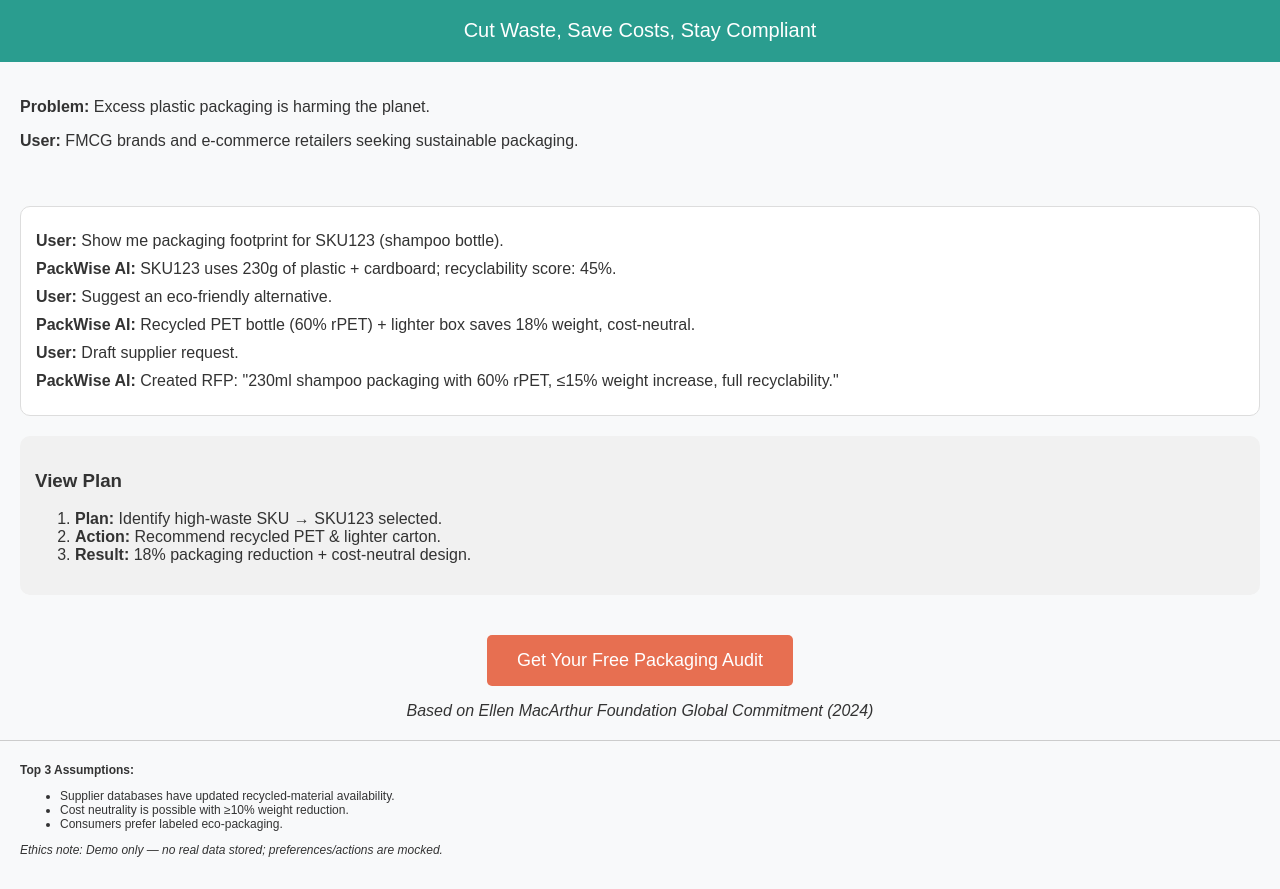
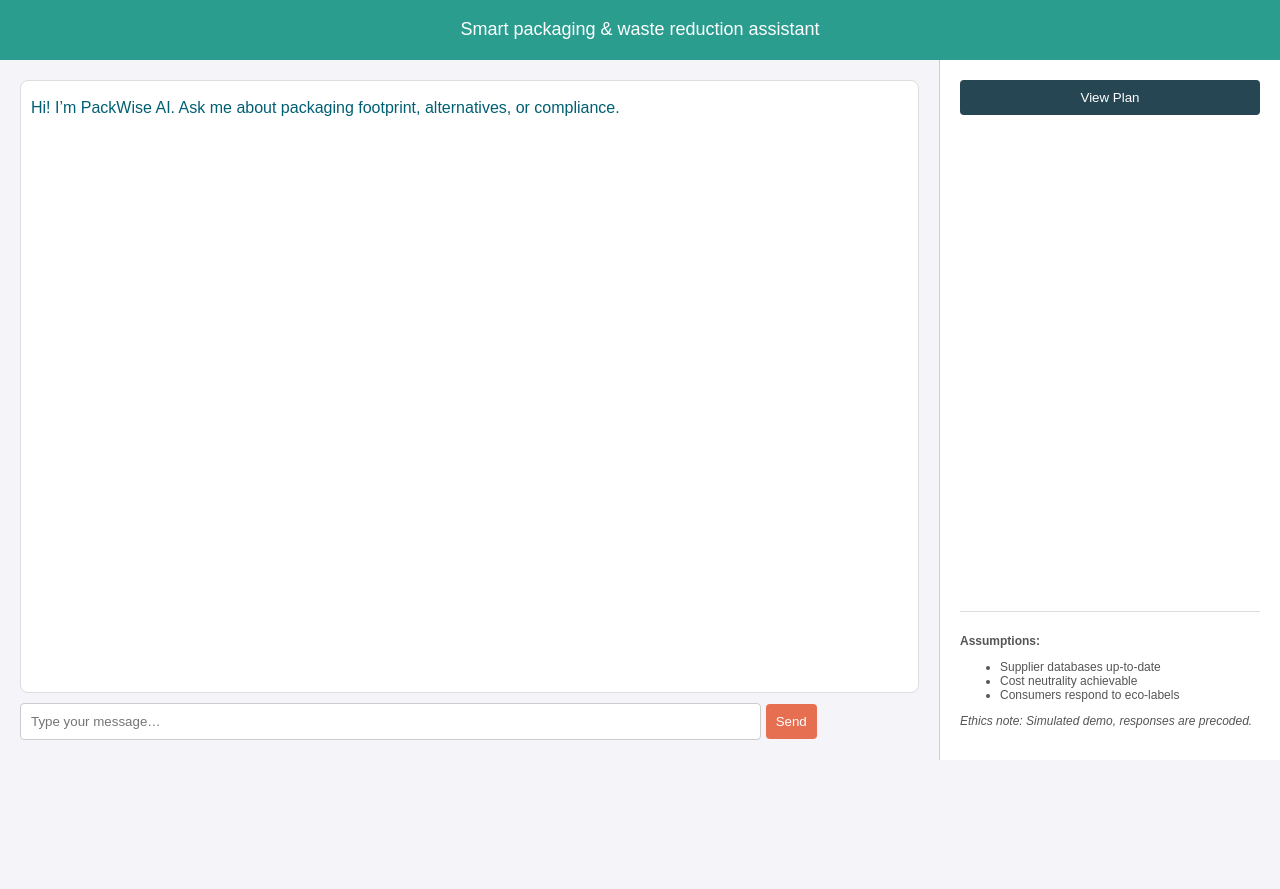
Before and after one commit to shubhamsinghchauhan23-del/Packwise--Chatbot, a plain HTML site: page index.html in a window 1280 px wide. Shown: the part 81-970 px from the top of the page. After the commit the page ends 841 px from the top, so only its background shows below. Drawn offline with Linux system fonts and the light colour scheme.

Commit message:
Add files via upload

```diff
--- a/index.html
+++ b/index.html
@@ -2,64 +2,104 @@
 <html lang="en">
 <head>
   <meta charset="UTF-8">
-  <title>PackWise AI – Smart Packaging Waste Reduction</title>
+  <title>PackWise AI Chatbot</title>
   <style>
-    body { font-family: Arial, sans-serif; background:#f8f9fa; color:#333; margin:0; padding:0;}
+    body { font-family: Arial, sans-serif; background:#f4f4f9; margin:0; padding:0;}
     .header {background:#2a9d8f; color:white; padding:20px; text-align:center;}
-    .tagline {font-size:20px; margin-top:5px;}
-    .section {padding:20px;}
-    .chat-box {background:white; border:1px solid #ddd; border-radius:10px; padding:15px; margin-bottom:20px;}
-    .chat-turn {margin:10px 0;}
-    .agent-panel {background:#f1f1f1; border-radius:10px; padding:15px;}
-    .cta {text-align:center; margin-top:20px;}
-    .cta button {background:#e76f51; color:white; border:none; padding:15px 30px; font-size:18px; border-radius:5px; cursor:pointer;}
-    .assumptions {font-size:12px; margin-top:20px; border-top:1px solid #ccc; padding-top:10px;}
+    .tagline {font-size:18px; margin-top:5px;}
+    .container {display:flex; flex-direction: row; height: calc(100vh - 100px);}
+    .chat-area {flex:1; padding:20px; display:flex; flex-direction:column; justify-content: space-between;}
+    .messages {overflow-y:auto; flex:1; border:1px solid #ddd; background:white; border-radius:8px; padding:10px;}
+    .message {margin:8px 0;}
+    .message.user {text-align:right; color:#333;}
+    .message.bot {text-align:left; color:#005f73;}
+    .input-area {margin-top:10px;}
+    .input-area input {width:80%; padding:10px; border:1px solid #ccc; border-radius:4px;}
+    .input-area button {padding:10px; background:#e76f51; color:white; border:none; border-radius:4px; cursor:pointer;}
+    .panel {width:300px; background:#fff; border-left:1px solid #ccc; padding:20px; display:flex; flex-direction: column;}
+    .plan-toggle {background:#264653; color:white; padding:10px; border:none; border-radius:4px; cursor:pointer; margin-bottom:10px;}
+    .steps {display:none; margin-top:10px; }
+    .steps ol {padding-left:20px;}
+    .assumptions {margin-top:auto; font-size:12px; color:#555; border-top:1px solid #ddd; padding-top:10px;}
   </style>
 </head>
 <body>
   <div class="header">
     <h1>PackWise AI</h1>
-    <div class="tagline">Cut Waste, Save Costs, Stay Compliant</div>
+    <div class="tagline">Smart packaging & waste reduction assistant</div>
   </div>
-
-  <div class="section">
-    <p><strong>Problem:</strong> Excess plastic packaging is harming the planet.</p>
-    <p><strong>User:</strong> FMCG brands and e-commerce retailers seeking sustainable packaging.</p>
-  </div>
-
-  <div class="section">
-    <div class="chat-box">
-      <div class="chat-turn"><b>User:</b> Show me packaging footprint for SKU123 (shampoo bottle).</div>
-      <div class="chat-turn"><b>PackWise AI:</b> SKU123 uses 230g of plastic + cardboard; recyclability score: 45%.</div>
-      <div class="chat-turn"><b>User:</b> Suggest an eco-friendly alternative.</div>
-      <div class="chat-turn"><b>PackWise AI:</b> Recycled PET bottle (60% rPET) + lighter box saves 18% weight, cost-neutral.</div>
-      <div class="chat-turn"><b>User:</b> Draft supplier request.</div>
-      <div class="chat-turn"><b>PackWise AI:</b> Created RFP: "230ml shampoo packaging with 60% rPET, ≤15% weight increase, full recyclability."</div>
+  <div class="container">
+    <div class="chat-area">
+      <div class="messages" id="messages">
+        <div class="message bot">Hi! I’m PackWise AI. Ask me about packaging footprint, alternatives, or compliance.</div>
+      </div>
+      <div class="input-area">
+        <input type="text" id="userInput" placeholder="Type your message…" />
+        <button onclick="sendMessage()">Send</button>
+      </div>
     </div>
-
-    <div class="agent-panel">
-      <h3>View Plan</h3>
-      <ol>
-        <li><b>Plan:</b> Identify high-waste SKU → SKU123 selected.</li>
-        <li><b>Action:</b> Recommend recycled PET & lighter carton.</li>
-        <li><b>Result:</b> 18% packaging reduction + cost-neutral design.</li>
-      </ol>
+    <div class="panel">
+      <button class="plan-toggle" onclick="togglePlan()">View Plan</button>
+      <div class="steps" id="planSteps">
+        <h4>Agent Plan</h4>
+        <ol>
+          <li>Analyze SKU data</li>
+          <li>Generate recommendations</li>
+          <li>Draft supplier RFP & report</li>
+        </ol>
+      </div>
+      <div class="assumptions">
+        <p><strong>Assumptions:</strong></p>
+        <ul>
+          <li>Supplier databases up-to-date</li>
+          <li>Cost neutrality achievable</li>
+          <li>Consumers respond to eco-labels</li>
+        </ul>
+        <p><em>Ethics note: Simulated demo, responses are precoded.</em></p>
+      </div>
     </div>
   </div>
 
-  <div class="cta">
-    <button>Get Your Free Packaging Audit</button>
-    <p><em>Based on Ellen MacArthur Foundation Global Commitment (2024)</em></p>
-  </div>
+  <script>
+    function togglePlan() {
+      const steps = document.getElementById('planSteps');
+      if (steps.style.display === 'none' || steps.style.display === '') {
+        steps.style.display = 'block';
+      } else {
+        steps.style.display = 'none';
+      }
+    }
 
-  <div class="section assumptions">
-    <p><b>Top 3 Assumptions:</b></p>
-    <ul>
-      <li>Supplier databases have updated recycled-material availability.</li>
-      <li>Cost neutrality is possible with ≥10% weight reduction.</li>
-      <li>Consumers prefer labeled eco-packaging.</li>
-    </ul>
-    <p><em>Ethics note: Demo only — no real data stored; preferences/actions are mocked.</em></p>
-  </div>
+    function sendMessage() {
+      const inputEl = document.getElementById('userInput');
+      const text = inputEl.value.trim();
+      if (!text) return;
+      addMessage(text, 'user');
+      inputEl.value = '';
+
+      // Simple canned responses
+      setTimeout(() => {
+        let reply = "Sorry, I didn’t understand that.";
+        const l = text.toLowerCase();
+        if (l.includes('footprint') || l.includes('mass')) {
+          reply = "Your SKU has ~230 g packaging weight, recyclability 45%.";
+        } else if (l.includes('alternative') || l.includes('suggest')) {
+          reply = "Try using 60% rPET bottle + lighter carton; may reduce weight by 18%.";
+        } else if (l.includes('rpf') || l.includes('supplier brief') || l.includes('report')) {
+          reply = "I generated supplier brief and compliance narrative ready to share.";
+        }
+        addMessage(reply, 'bot');
+      }, 800);
+    }
+
+    function addMessage(text, who) {
+      const msgDiv = document.createElement('div');
+      msgDiv.className = 'message ' + who;
+      msgDiv.innerText = text;
+      const msgs = document.getElementById('messages');
+      msgs.appendChild(msgDiv);
+      msgs.scrollTop = msgs.scrollHeight;
+    }
+  </script>
 </body>
 </html>
```
